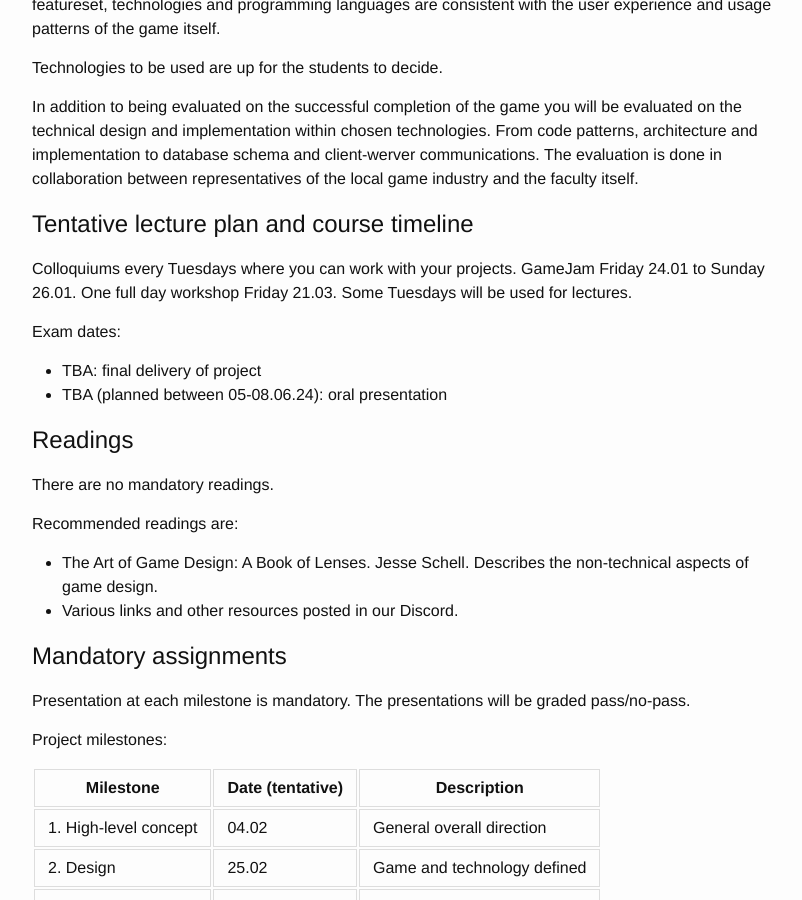
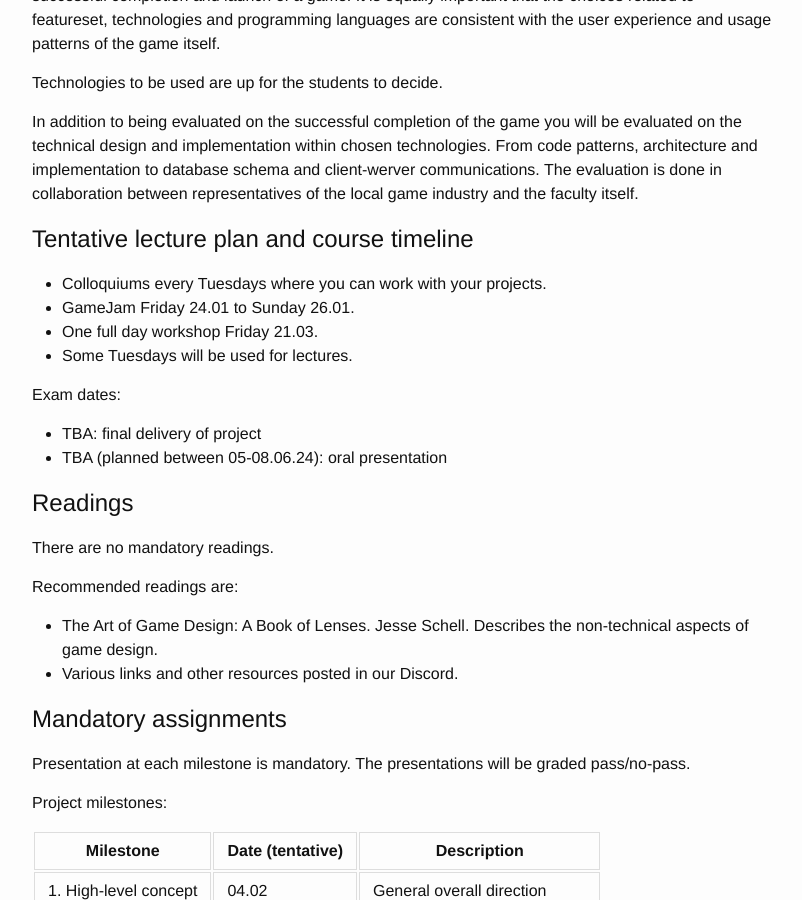
Before and after one commit to uit-gamelab/Spring25, a Jekyll site: the page built from index.md, in a window 1280 px wide and 900 px high, scrolled down 1287 px. Shown: the whole window, without its empty margins (238-1040 px from the left). Built offline with Jekyll 4.4.1, drawn with Linux system fonts in a browser that asks for light colours; our own code applies the rules of GitHub Pages for plain Markdown files.

```diff
--- a/index.md
+++ b/index.md
@@ -16,6 +16,7 @@ Throughout the course we will have go through, and learn, the complete cycle of
 * **Business**: Launch the game on the target platforms app store with a clear plan how and why the game will make money in the market.
 
 For information about the first GameLab: [https://site.uit.no/tromsogamelab/](https://site.uit.no/tromsogamelab/)
+
 For information about the second GameLab: [https://uit-gamelab-s24.github.io/](https://uit-gamelab-s24.github.io/)
 
 Also check out the list of [games and screenshots](https://site.uit.no/tromsogamelab/student-projects/) developed in the first round of the GameLab, and [news with pictures](https://site.uit.no/tromsogamelab/category/news/) from the course.
@@ -47,10 +48,10 @@ Technologies to be used are up for the students to decide.
 In addition to being evaluated on the successful completion of the game you will be evaluated on the technical design and implementation within chosen technologies. From code patterns, architecture and implementation to database schema and client-werver communications. The evaluation is done in collaboration between representatives of the local game industry and the faculty itself.
 
 ## Tentative lecture plan and course timeline
-Colloquiums every Tuesdays where you can work with your projects.
-GameJam Friday 24.01 to Sunday 26.01.
-One full day workshop Friday 21.03.
-Some Tuesdays will be used for lectures.
+* Colloquiums every Tuesdays where you can work with your projects.
+* GameJam Friday 24.01 to Sunday 26.01.
+* One full day workshop Friday 21.03.
+* Some Tuesdays will be used for lectures.
 
 <!---
 
```
